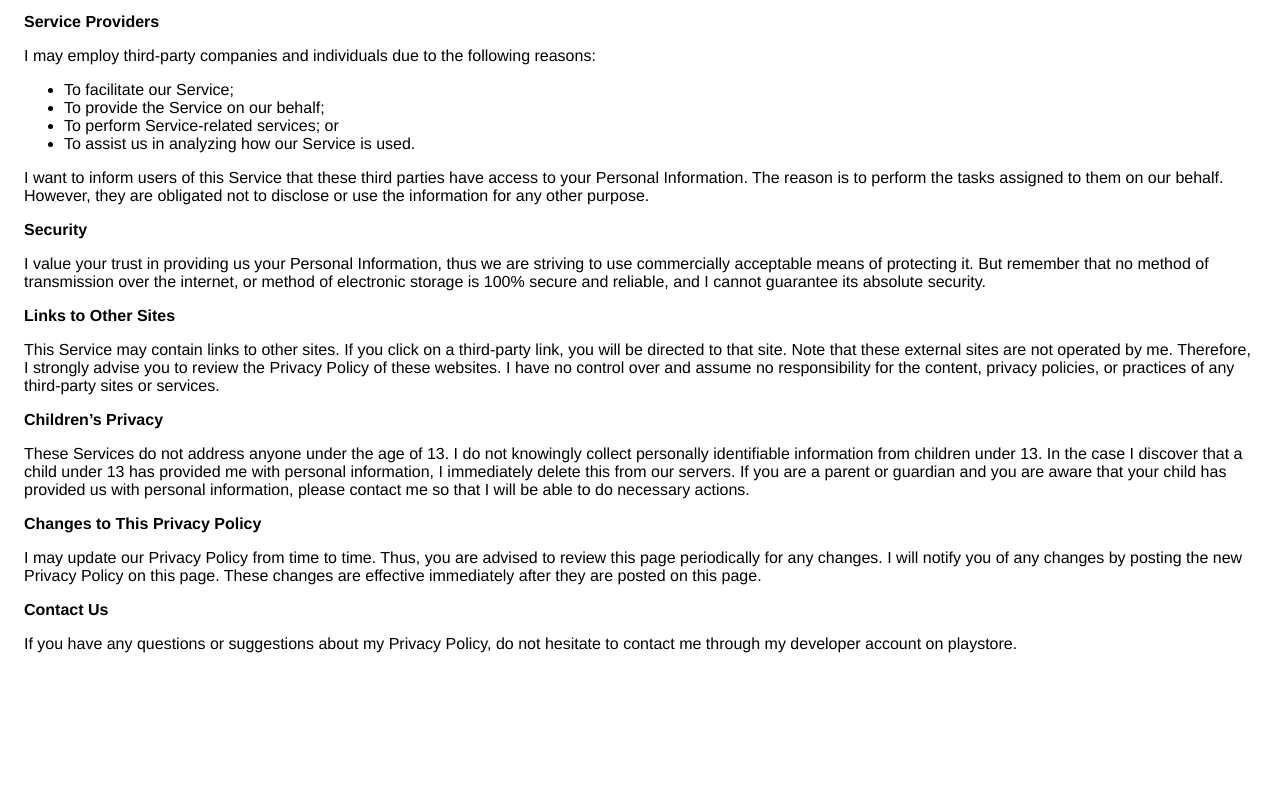
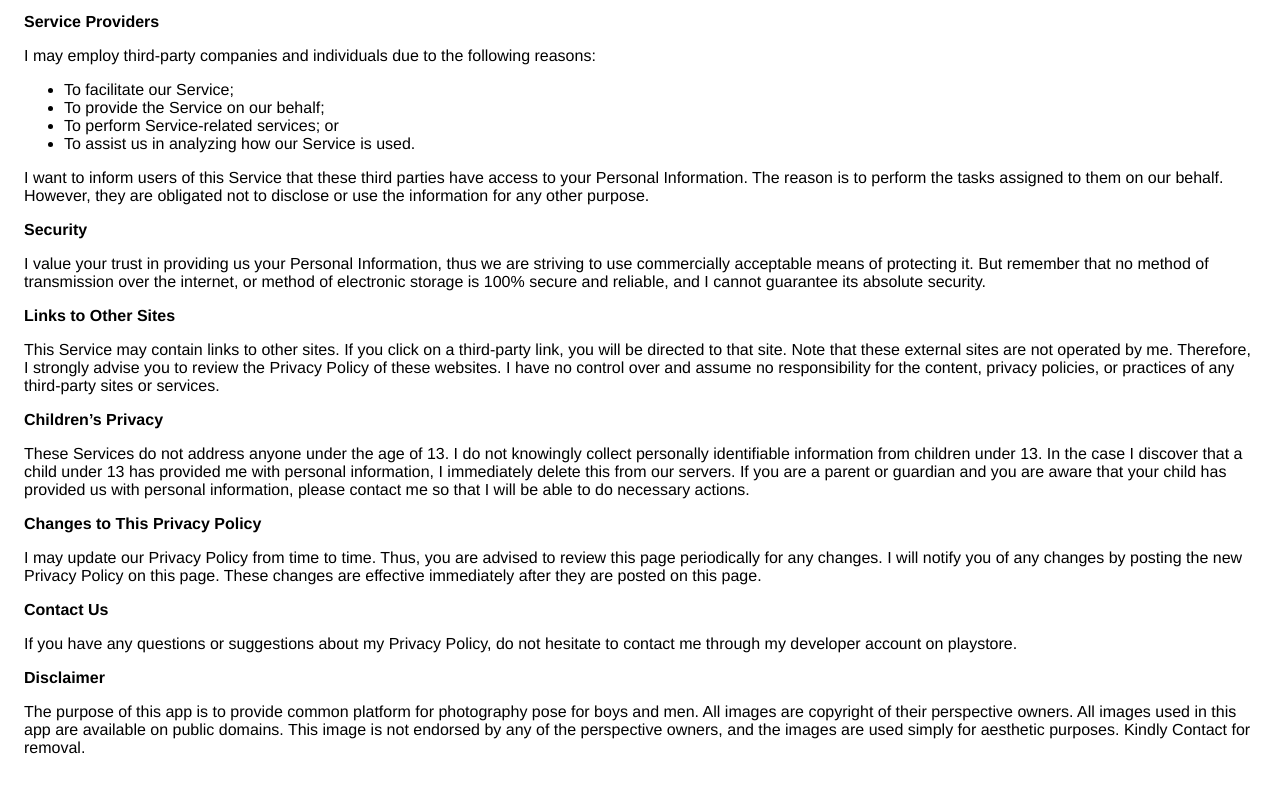
Before and after one commit to santousha/priv, a plain HTML site: page privacy.html in a window 1280 px wide. Shown: the part 717-1510 px from the top of the page. Before the commit the page ends 1410 px from the top, so only its background shows below. Drawn offline with Linux system fonts and the light colour scheme.

Commit message:
Update privacy.html

```diff
--- a/privacy.html
+++ b/privacy.html
@@ -54,5 +54,10 @@
                     this page.
                   </p> <p><strong>Contact Us</strong></p> <p>If you have any questions or suggestions about my Privacy Policy, do not hesitate to contact
                     me through my developer account on playstore.
+                    </p>
+                    <p><strong>Disclaimer</strong></p> <p>The purpose of this app is to provide common platform for photography pose for boys and men. All images are copyright of their perspective owners. All images used in this app are available on public domains. This image is not endorsed by any of the perspective owners, and the images are used simply for aesthetic purposes.
+
+Kindly Contact for removal.
+                    </p>
     </body>
     </html>
```
